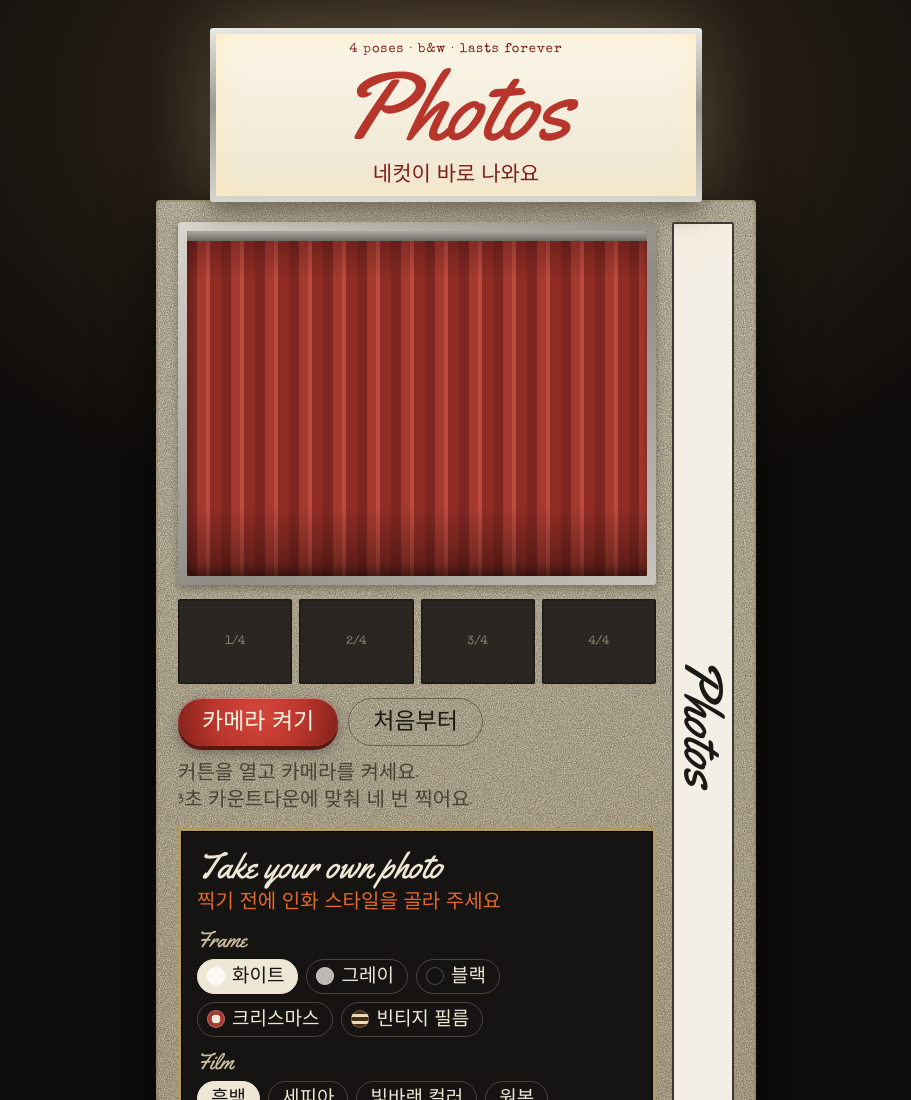
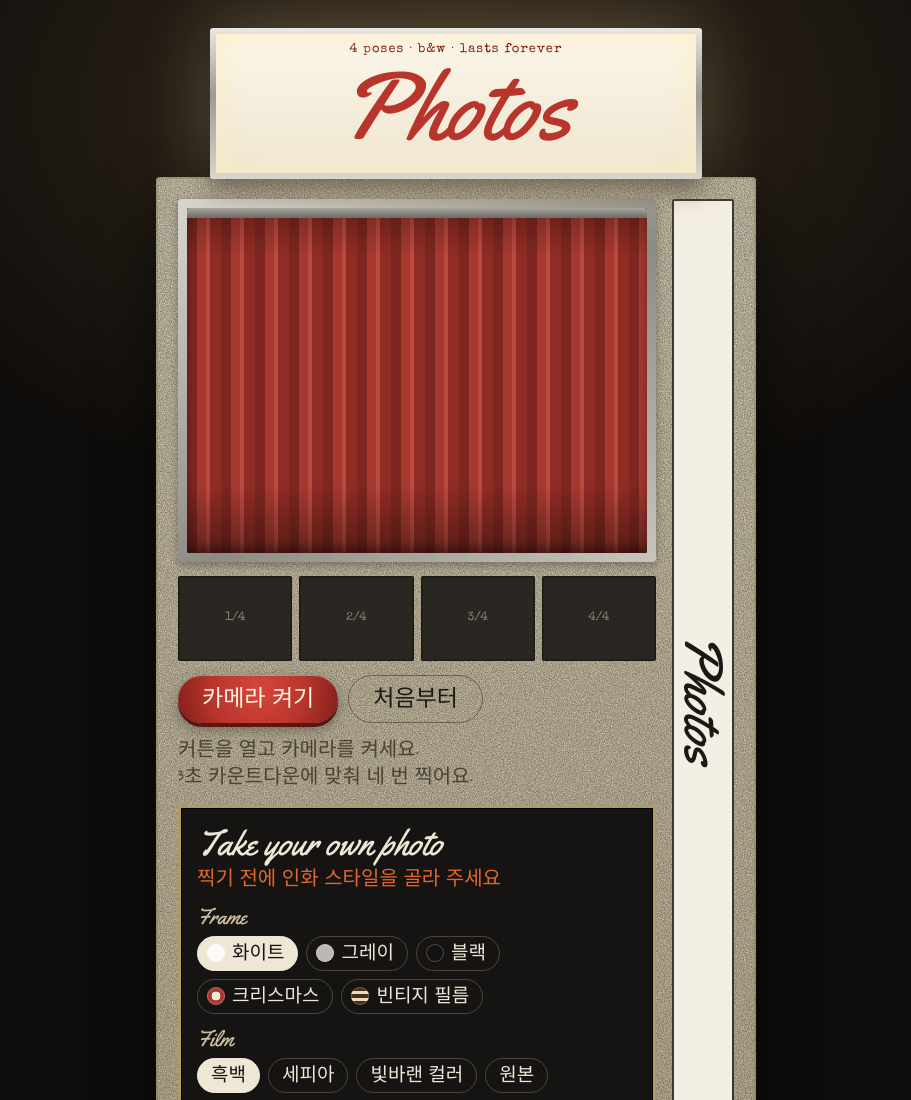
Before and after one commit to mollayo447-oss/photohome, a plain HTML site: page index.html in a window 1280 px wide. Shown: the top 1100 px of the page, without its empty margins (184-1095 px from the left). Drawn offline with nearby package versions, Linux system fonts and the light colour scheme.

Commit message:
Remove subtitle from the Photos sign
Co-Authored-By: Claude Opus 5.5 <noreply@anthropic.com>
Claude-Session: https://claude.ai/code/session_015urnkV2cH61558Ne3qwmB1

```diff
--- a/index.html
+++ b/index.html
@@ -225,7 +225,6 @@ input[type="text"]:focus-visible { outline: 2px solid var(--orange); outline-off
     <div class="sign-face">
       <small>4 poses · b&amp;w · lasts forever</small>
       <b>Photos</b>
-      <span class="hand">네컷이 바로 나와요</span>
     </div>
   </div>
 
```
